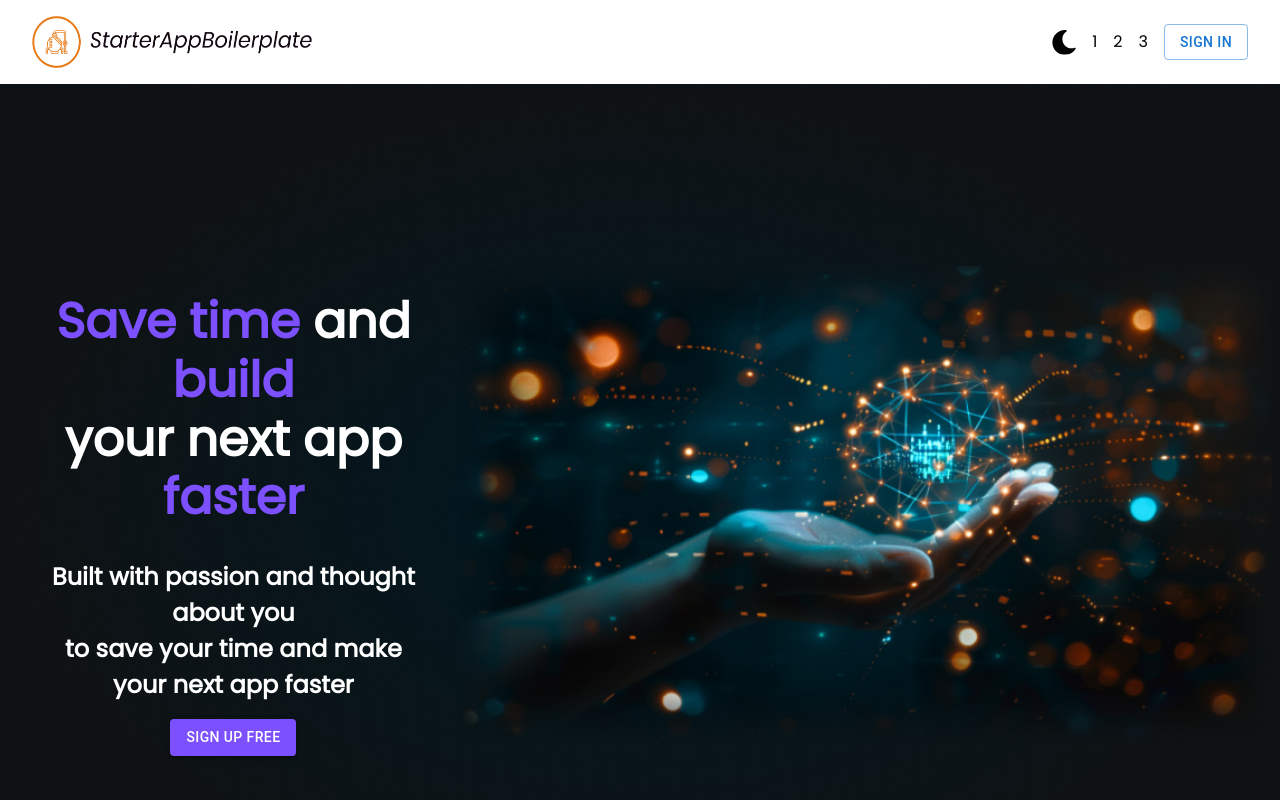
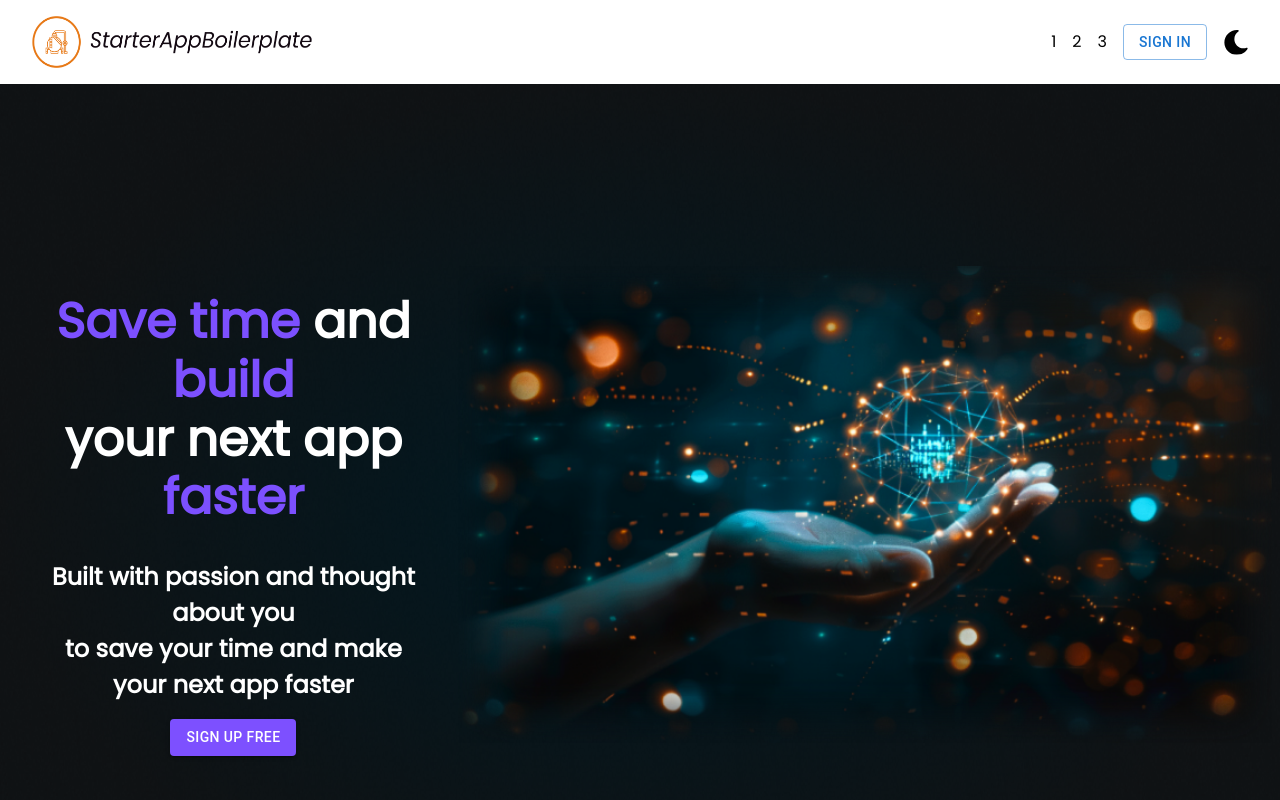
Before and after one commit to PatrykMajchrzakDev/StarterAppBolierplate, a React (Vite) app in the folder frontend/: page / in a window 1280 px wide. Shown: the top 800 px of the page. Built offline with nearby package versions, Linux system fonts and the light colour scheme; no server answers; what react-query-auth would draw is missing.

Commit message:
Moved theme toggle to the right of the list

```diff
--- a/frontend/src/components/Layout/Header/LandingHeader/LandingHeader.tsx
+++ b/frontend/src/components/Layout/Header/LandingHeader/LandingHeader.tsx
@@ -55,9 +55,6 @@ const LandingHeader = () => {
           <div className={styles.landingNav}>
             {/* DESKTOP LIST OF LINKS */}
             <ul className={styles.list}>
-              <li>
-                <ThemeToggler id="1" />
-              </li>
               <li>1</li>
               <li>2</li>
               <li>3</li>
@@ -65,6 +62,9 @@ const LandingHeader = () => {
                 <Button variant="outlined" component={Link} to="/signin">
                   Sign In
                 </Button>
+              </li>
+              <li>
+                <ThemeToggler id="1" />
               </li>
             </ul>
           </div>
```
